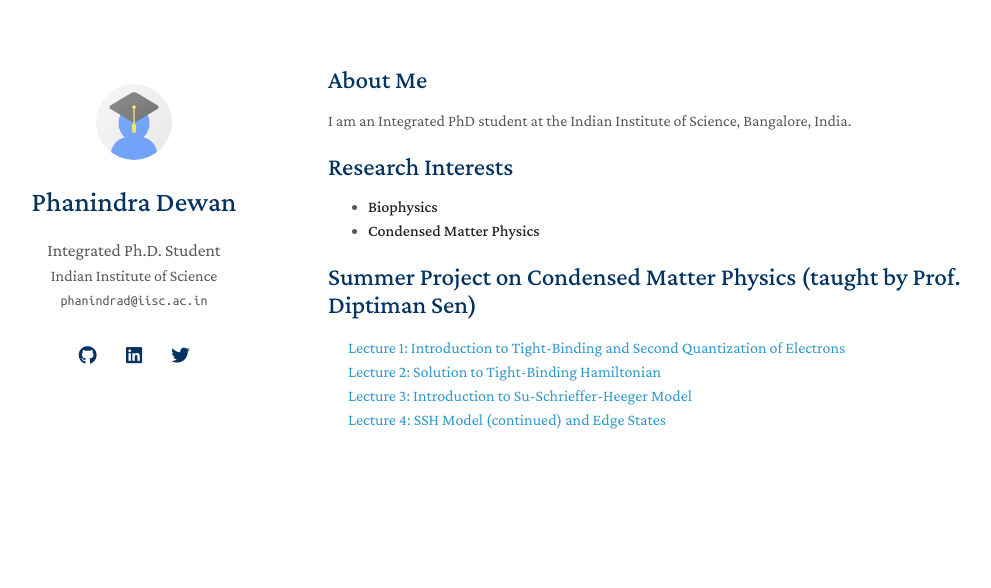
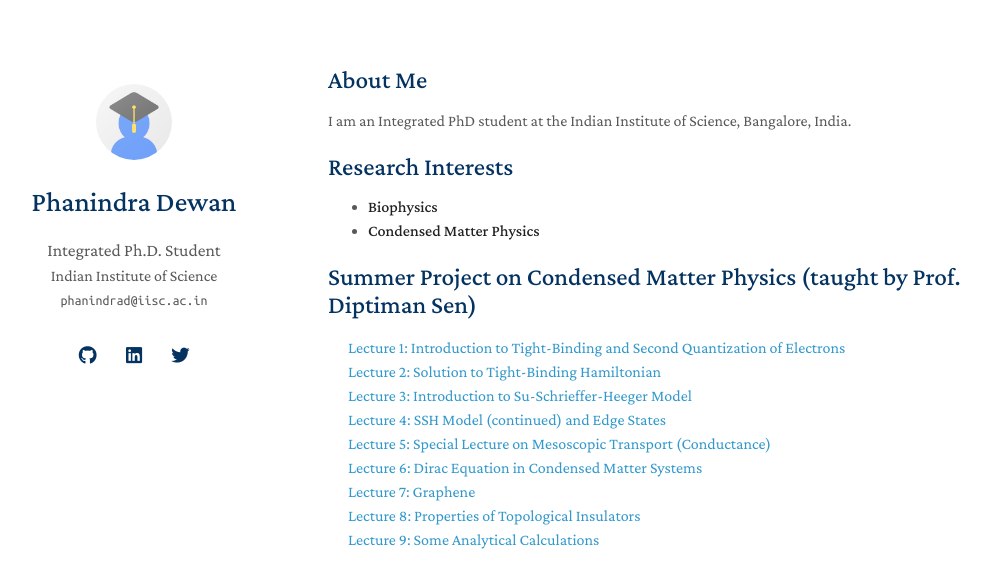
Before and after one commit to phannyd/phannyd.github.io, a Jekyll site: the page built from index.md, in a window 1280 px wide. Shown: the top 588 px of the page, without its empty margins (142-1133 px from the left). Built offline with Jekyll 4.4.1, drawn with Linux system fonts in a browser that asks for light colours; nearby versions of some CDN libraries; a style sheet for code colours, icons or effects is not loaded; our own code applies the rules of GitHub Pages for plain Markdown files.

Commit message:
Update publications.md

```diff
--- a/_includes/publications.md
+++ b/_includes/publications.md
@@ -11,6 +11,11 @@
    <div class="title"><a href="{{ site.url }}/assets/files/CMP_Project_Lect_02.pdf">Lecture 2: Solution to Tight-Binding Hamiltonian</a></div>
    <div class="title"><a href="{{ site.url }}/assets/files/CMP_Project_Lect_03.pdf">Lecture 3: Introduction to Su-Schrieffer-Heeger Model</a></div>
    <div class="title"><a href="{{ site.url }}/assets/files/CMP_Project_Lect_04.pdf">Lecture 4: SSH Model (continued) and Edge States</a></div>
+   <div class="title"><a href="{{ site.url }}/assets/files/CMP_Project_Lect_05.pdf">Lecture 5: Special Lecture on Mesoscopic Transport (Conductance)</a></div>
+   <div class="title"><a href="{{ site.url }}/assets/files/CMP_Project_Lect_06.pdf">Lecture 6: Dirac Equation in Condensed Matter Systems</a></div>
+   <div class="title"><a href="{{ site.url }}/assets/files/CMP_Project_Lect_07.pdf">Lecture 7: Graphene</a></div>
+   <div class="title"><a href="{{ site.url }}/assets/files/CMP_Project_Lect_08.pdf">Lecture 8: Properties of Topological Insulators</a></div>
+   <div class="title"><a href="{{ site.url }}/assets/files/CMP_Project_Lect_09.pdf">Lecture 9: Some Analytical Calculations</a></div>
 </div>
 
 
```
